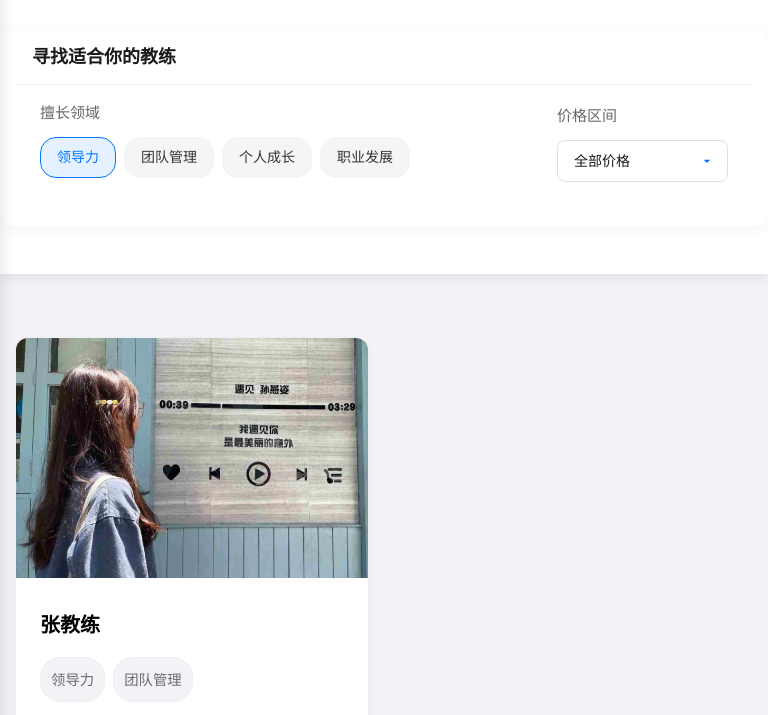
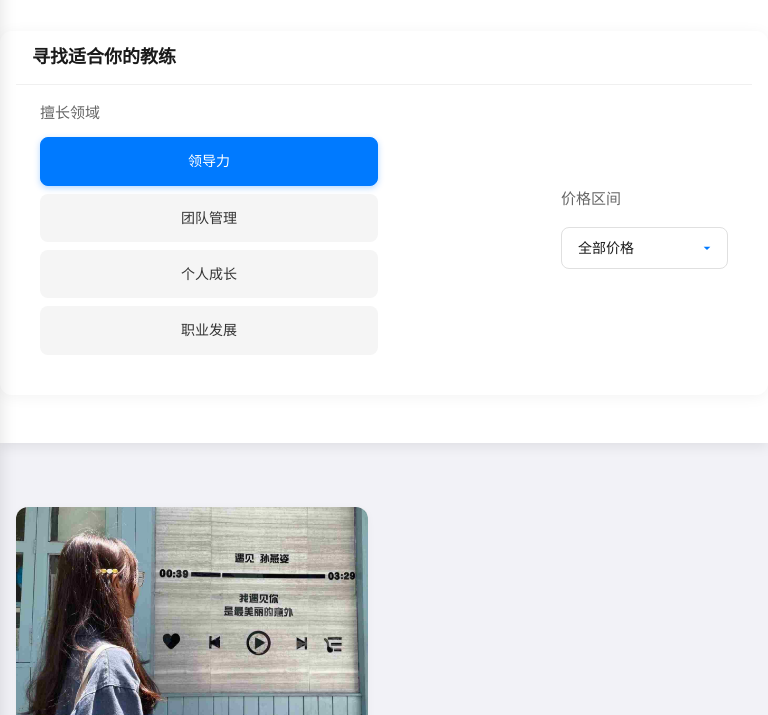
Before and after one commit to zjlingdi/coach-platform, a plain HTML site: page index.html in a window 768 px wide. Both pictures are taken after a click on the label "领导力". Shown: the part 70-785 px from the top of the page. Drawn offline with Linux system fonts and the light colour scheme.

Commit message:
update: 修改筛选栏样式和类名

```diff
--- a/css/style.css
+++ b/css/style.css
@@ -376,3 +376,52 @@ body {
         max-width: 100%;
     }
 }
+/* 修改移动端筛选栏样式 */
+@media (max-width: 768px) {
+    .tag-cloud {
+        display: grid !important; /* 强制使用网格布局 */
+        grid-template-columns: repeat(2, 1fr); /* 2列布局 */
+        gap: 8px; /* 间距调整 */
+        max-height: none !important; /* 移除高度限制 */
+        overflow: visible !important; /* 取消滚动限制 */
+    }
+
+    .tag-item {
+        margin: 0 !important; /* 清除默认边距 */
+        width: 100% !important; /* 确保填满网格 */
+    }
+
+    .tag-text {
+        width: 100%;
+        padding: 12px !important; /* 加大点击区域 */
+        border-radius: 8px !important;
+        font-size: 14px;
+        white-space: nowrap; /* 防止文字换行 */
+        text-align: center;
+        transition: all 0.2s;
+    }
+
+    /* 选中状态优化 */
+    .tag-item input:checked + .tag-text {
+        background: #007AFF !important;
+        color: white !important;
+        box-shadow: 0 2px 6px rgba(0,122,255,0.3);
+    }
+
+    /* 价格筛选优化 */
+    .price-selector {
+        margin-top: 16px;
+    }
+
+    .custom-select {
+        font-size: 14px;
+        padding: 12px 36px 12px 16px !important;
+    }
+}
+
+/* 平板设备适配 */
+@media (min-width: 481px) and (max-width: 768px) {
+    .tag-cloud {
+        grid-template-columns: repeat(4, 1fr); /* 4列布局 */
+    }
+}
--- a/index.html
+++ b/index.html
@@ -38,7 +38,7 @@
             <div class="filter-group">
                 <div class="filter-category">
                     <h3>擅长领域</h3>
-                    <div class="tag-cloud">
+                    <div class="specialty-tags"> <!-- 修改类名保持与CSS一致 -->
                         <label class="tag-item">
                             <input type="checkbox" name="expertise" value="领导力">
                             <span class="tag-text">领导力</span>
@@ -57,7 +57,6 @@
                         </label>
                     </div>
                 </div>
-
                 <div class="filter-category">
                     <h3>价格区间</h3>
                     <div class="price-selector">
```
